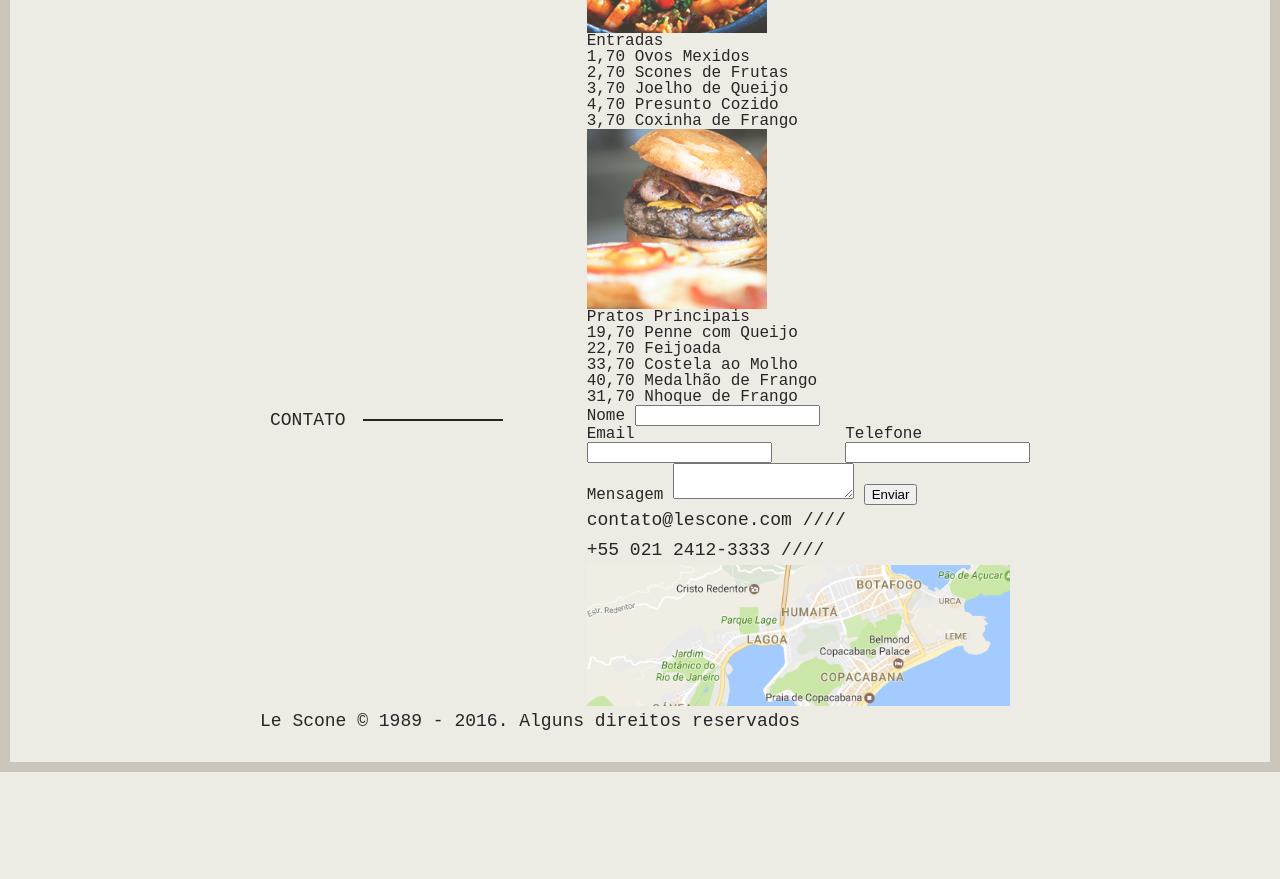
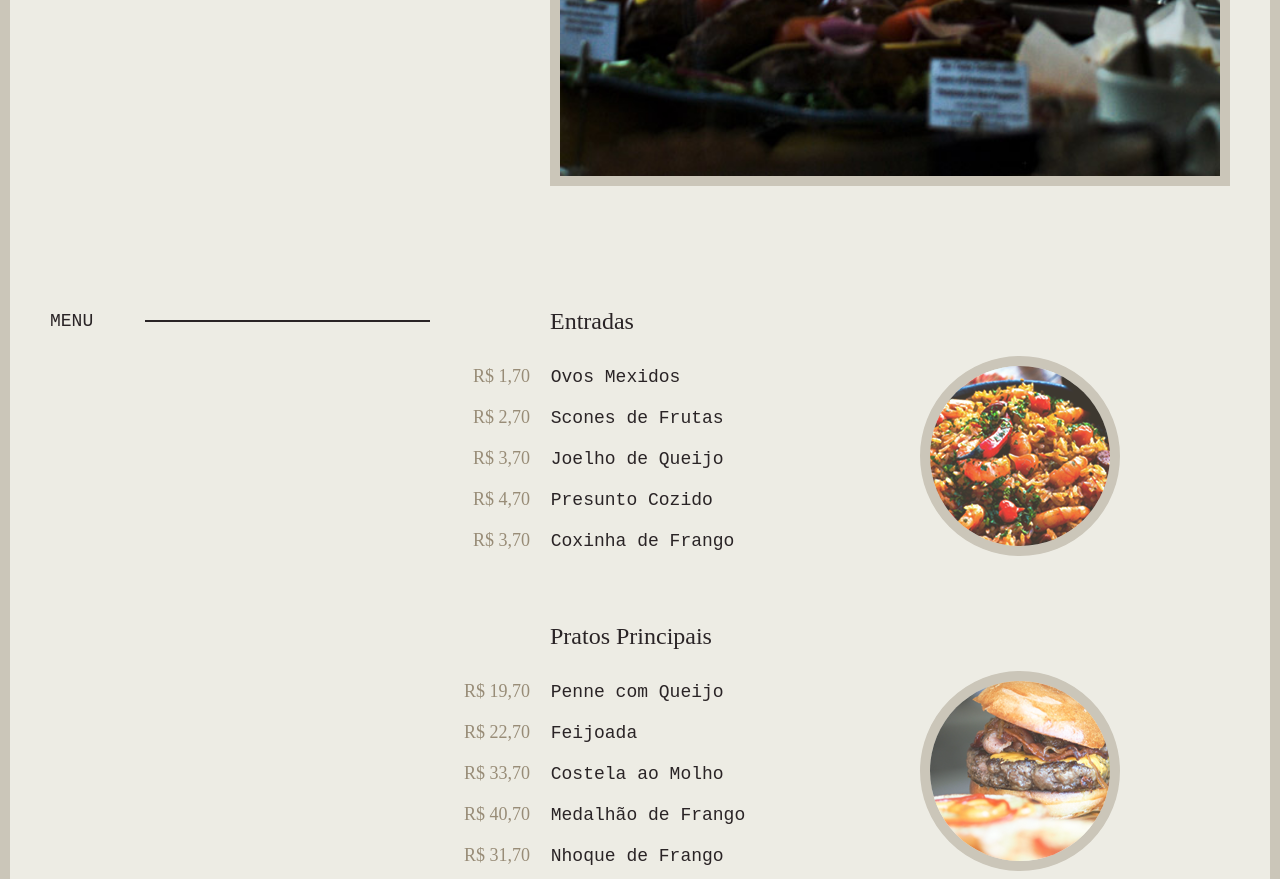
Before and after one commit to Diegooliveyra/Curso-Sass-Origamid, a plain HTML site: page index.html in a window 1280 px wide. Shown: the part 760-1639 px from the top of the page. Before the commit the page ends 1532 px from the top, so only its background shows below. Drawn offline with Linux system fonts and the light colour scheme; a web font is replaced by a local one.

Commit message:
Projeto finalizado

```diff
--- a/index.html
+++ b/index.html
@@ -31,7 +31,7 @@
         </div>
     </main>
 
-    <section class="container menu">
+    <section class="container menu-list">
         <h1 class="grid-4 title-main">Menu</h1>
         <div class="grid-7 offset-1">
             <div class="menu-item">
@@ -39,49 +39,51 @@
                 <h2 class="subtitle">Entradas</h2>
                 <ul>
                     <li>
-                        <spam>1,70</spam> Ovos Mexidos
+                        <span>R$ 1,70</span> Ovos Mexidos
                     </li>
                     <li>
-                        <spam>2,70</spam> Scones de Frutas
+                        <span>R$ 2,70</span> Scones de Frutas
                     </li>
                     <li>
-                        <spam>3,70</spam> Joelho de Queijo
+                        <span>R$ 3,70</span> Joelho de Queijo
                     </li>
                     <li>
-                        <spam>4,70</spam> Presunto Cozido
+                        <span>R$ 4,70</span> Presunto Cozido
                     </li>
                     <li>
-                        <spam>3,70</spam> Coxinha de Frango
+                        <span>R$ 3,70</span> Coxinha de Frango
                     </li>
                 </ul>
+            </div><!--menu-item-->
 
+            <div class="menu-item">
                 <img src="./img/prato-2.png" alt="">
                 <h2 class="subtitle">Pratos Principais</h2>
                 <ul>
                     <li>
-                        <spam>19,70</spam> Penne com Queijo
+                        <span>R$ 19,70</span> Penne com Queijo
                     </li>
                     <li>
-                        <spam>22,70</spam> Feijoada
+                        <span>R$ 22,70</span> Feijoada
                     </li>
                     <li>
-                        <spam>33,70</spam> Costela ao Molho
+                        <span>R$ 33,70</span> Costela ao Molho
                     </li>
                     <li>
-                        <spam>40,70</spam> Medalhão de Frango
+                        <span>R$ 40,70</span> Medalhão de Frango
                     </li>
                     <li>
-                        <spam>31,70</spam> Nhoque de Frango
+                        <span>R$ 31,70</span> Nhoque de Frango
                     </li>
                 </ul>
-            </div>
-        </div>
+            </div><!--menu-item-->
+        </div><!--grid-7 offset-1-->
     </section>
 
-    <section class="container contato">
+    <section class="container contact-us">
         <h1 class="grid-4 title-main">Contato</h1>
         <div class="grid-7 offset-1">
-            <form>
+            <form class="form">
                 <label for="">Nome</label>
                 <input type="text">
                 <div class="row">
@@ -110,7 +112,7 @@
         <!--grid-7 offset-1-->
     </section>
 
-    <footer>
+    <footer class="footer-lescone">
         <div class="container">
             <p>Le Scone © 1989 - 2016. Alguns direitos reservados</p>
             <a href="#" target="blank">
--- /dev/null
+++ b/scss/components/_button-form.scss
@@ -0,0 +1,23 @@
+.btn {
+  @include type-1(18);
+  cursor: pointer;
+  color: $first-color-dark;
+  text-transform: uppercase;
+  border: 2px solid $first-color-dark;
+  background: transparent;
+  display: block;
+  width: 200px;
+  padding: 5px 0;
+  @include box-shadow(
+    5px 5px 0 -2px $first-color-medium,
+    5px 5px 0 0 $first-color-dark
+  );
+  transition: 0.3s;
+  outline: none;
+  &:hover {
+    @include box-shadow(
+      3px 3px 0 -2px $first-color-medium,
+      3px 3px 0 0 $first-color-dark
+    );
+  }
+}
--- /dev/null
+++ b/scss/components/_contact-us.scss
@@ -0,0 +1,57 @@
+.contact-us {
+  margin-top: $gap-bigger * 2;
+  margin-bottom: $gap-bigger * 2;
+  @include device(mobile) {
+    margin-top: $gap-big;
+    margin-bottom: $gap-big;
+  }
+}
+
+.form {
+  label {
+    @include type-1(18);
+    display: block;
+  }
+  input[type="text"],
+  textarea {
+    @include type-1(18);
+    color: $third-color;
+    width: 100%;
+    padding: 0 5px;
+    height: 40px;
+    border: 2px solid $first-color-dark;
+    background: transparent;
+    margin-bottom: $gap-small;
+    &:hover,
+    &:focus {
+      outline: none;
+      border-color: $first-color-medium;
+    }
+  }
+  textarea {
+    height: 120px;
+  }
+}
+
+.contato-info {
+  color: $first-color-dark;
+  @include device(desktop) {
+    float: right;
+    text-align: right;
+    margin-top: -$gap-big;
+  }
+  margin-top: $gap-big;
+  margin-bottom: $gap-bigger;
+}
+
+.contato-mapa {
+  display: block;
+  @include box-shadow(0px 0px 0px 10px $first-color-medium);
+  clear: both;
+  img {
+    width: 100%;
+  }
+  @include device(mobile) {
+    margin-bottom: $gap-big;
+  }
+}
--- /dev/null
+++ b/scss/components/_footer-lescone.scss
@@ -0,0 +1,21 @@
+.footer-lescone {
+  background: $third-color;
+  padding: $gap-medium;
+  color: $first-color-light;
+  margin-top: -$gap-small;
+    @include box-shadow(0 0 0 10px $third-color);
+  p {
+    float: left;
+    @include device(mobile) {
+      text-align: center;
+      margin-bottom: $gap-small;
+    }
+  }
+  img {
+    float: right;
+    @include device(mobile) {
+      float: none;
+      margin: 0 auto;
+    }
+  }
+}
--- /dev/null
+++ b/scss/components/_menu-list.scss
@@ -0,0 +1,43 @@
+.menu-list {
+  margin-top: $gap-bigger * 2;
+  margin-bottom: $gap-bigger * 2;
+  @include device(mobile) {
+    margin-top: $gap-big;
+    margin-bottom: $gap-big;
+  }
+}
+
+.menu-item {
+  margin-bottom: $gap-bigger;
+  li {
+    @include type-1(18);
+    line-height: em(40, 18);
+    span {
+      font-family: font-2;
+      color: $first-color-dark;
+      display: inline-block;
+      width: 70px;
+      text-align: right;
+      margin-right: 10px;
+      margin-left: -90px;
+      @include device(mobile) {
+        margin-left: 0px;
+        width: auto;
+      }
+    }
+  }
+  img {
+    border: 10px solid $first-color-medium;
+    border-radius: 50%;
+    position: absolute;
+    right: 0px;
+    margin-top: $gap-bigger - 10;
+    @include device(desktop) {
+      right: 120px;
+    }
+    @include device(mobile) {
+      position: static;
+      margin: 0 auto $gap-small auto;
+    }
+  }
+}
--- /dev/null
+++ b/scss/components/_subtitle.scss
@@ -0,0 +1,4 @@
+.subtitle {
+  @include type-2(24);
+  margin-bottom: $gap-small;
+}
--- a/scss/main.scss
+++ b/scss/main.scss
@@ -6,6 +6,7 @@
 @import "./tools/grid";
 @import "./tools/container";
 @import "./tools/typography";
+@import "./tools/box-shadow";
 
 @import "./generic/reset";
 @import "./generic/box-sizing";
@@ -14,3 +15,8 @@
 
 @import "./components/title-main";
 @import "./components/intro-lescone";
+@import "./components/menu-list";
+@import "./components/subtitle";
+@import "./components/contact-us";
+@import "./components/button-form";
+@import "./components/footer-lescone";
--- /dev/null
+++ b/scss/tools/_box-shadow.scss
@@ -0,0 +1,5 @@
+@mixin box-shadow ($shadow...) {
+    -webkit-box-shadow: $shadow;
+    -moz-box-shadow: $shadow;
+    box-shadow: $shadow;
+}
--- a/scss/tools/_responsible.scss
+++ b/scss/tools/_responsible.scss
@@ -1,4 +1,4 @@
-$larger-device: 1400px;
+$larger-device: 1200px;
 $medium-device: 760px;
 $small-device: 480px;
 
```
Also changed, not shown: css/main.css, scss/elements/_base.scss (line endings or trailing spaces), 1 other file.
